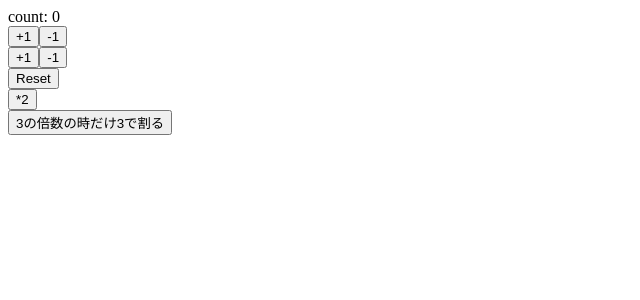
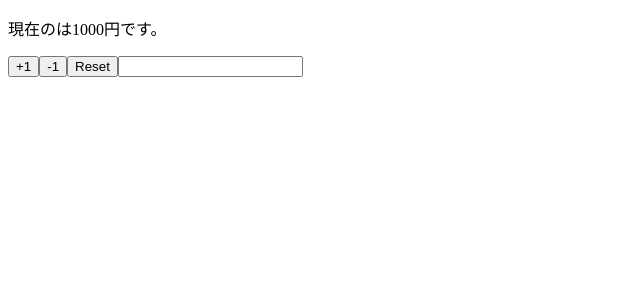
Before and after one commit to perio29/react-hooks-1, a React (Create React App) app: page / in a window 1280 px wide. Shown: the top 300 px of the page, without its empty margins (0-640 px from the left). Built offline with nearby package versions, Linux system fonts and the light colour scheme.

Commit message:
implement component using multiple states

```diff
--- a/src/App.js
+++ b/src/App.js
@@ -1,44 +1,30 @@
 import React, { useState } from "react";
 
-const App = () => {
-  const [count, setCount] = useState(0);
+const App = (props) => {
+  const [name, setName] = useState(props.name);
+  const [price, setPrice] = useState(props.price);
 
-  const increment = () => setCount(count + 1);
-  const decrement = () => setCount(count - 1);
-
-  const increment2 = () => setCount((previousCount) => previousCount + 1);
-  const decrement2 = () => setCount((previousCount) => previousCount - 1);
-
-  const resetButton = () => setCount(0);
-  const doubleButton = () => setCount(count * 2);
-
-  const threeButton = () =>
-    setCount((previousCount) =>
-      previousCount % 3 === 0 ? previousCount / 3 : previousCount
-    );
+  const reset = () => {
+    setPrice(props.price);
+    setName(props.name);
+  };
 
   return (
     <>
-      <div>count: {count}</div>
-      <div>
-        <button onClick={increment}>+1</button>
-        <button onClick={decrement}>-1</button>
-      </div>
-      <div>
-        <button onClick={increment2}>+1</button>
-        <button onClick={decrement2}>-1</button>
-      </div>
-      <div>
-        <button onClick={resetButton}>Reset</button>
-      </div>
-      <div>
-        <button onClick={doubleButton}>*2</button>
-      </div>
-      <div>
-        <button onClick={threeButton}>3の倍数の時だけ3で割る</button>
-      </div>
+      <p>
+        現在の{name}は{price}円です。
+      </p>
+      <button onClick={() => setPrice(price + 1)}>+1</button>
+      <button onClick={() => setPrice(price - 1)}>-1</button>
+      <button onClick={reset}>Reset</button>
+      <input value={name} onChange={(e) => setName(e.target.value)}></input>
     </>
   );
 };
 
+App.defaultProps = {
+  name: "",
+  price: 1000,
+};
+
 export default App;
```
